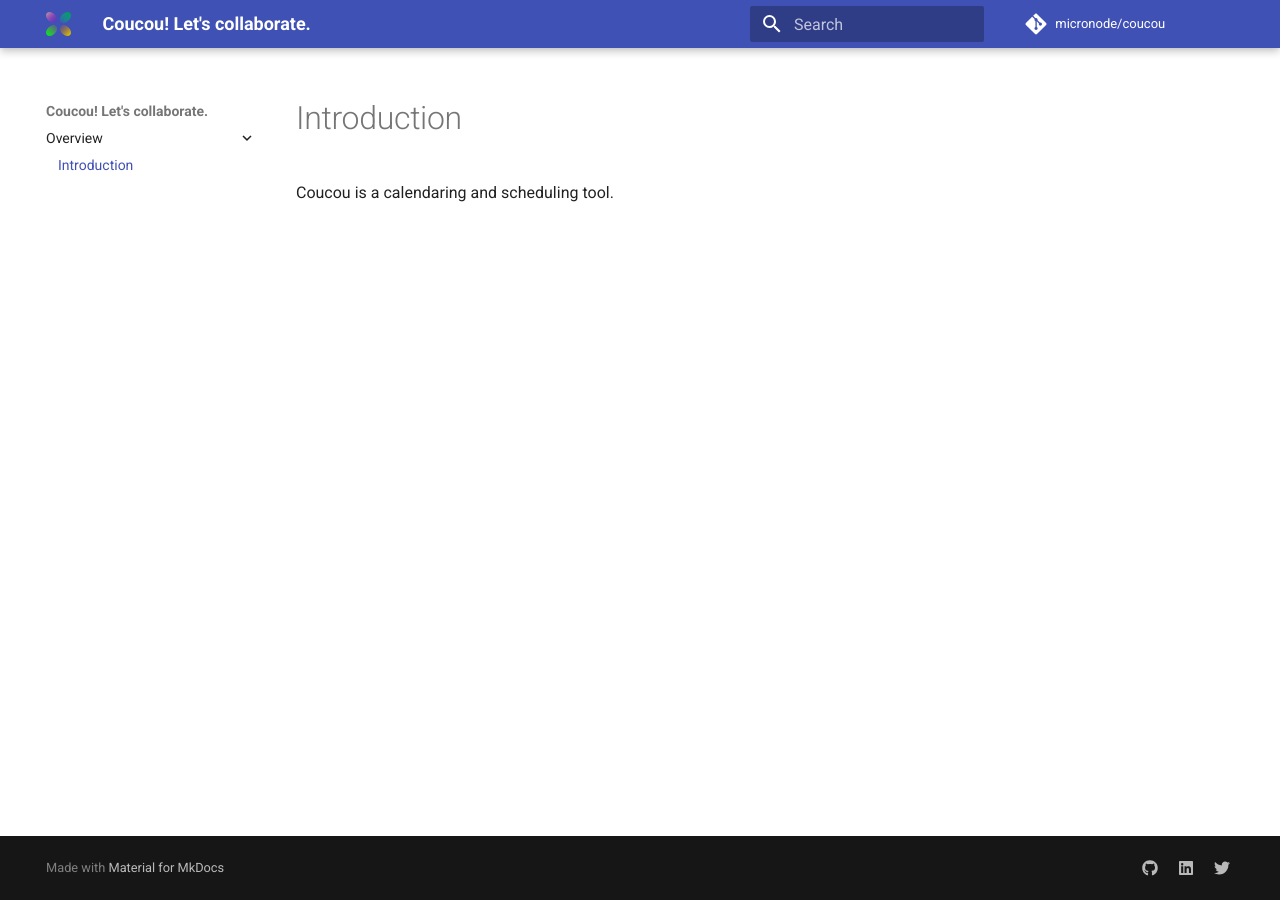
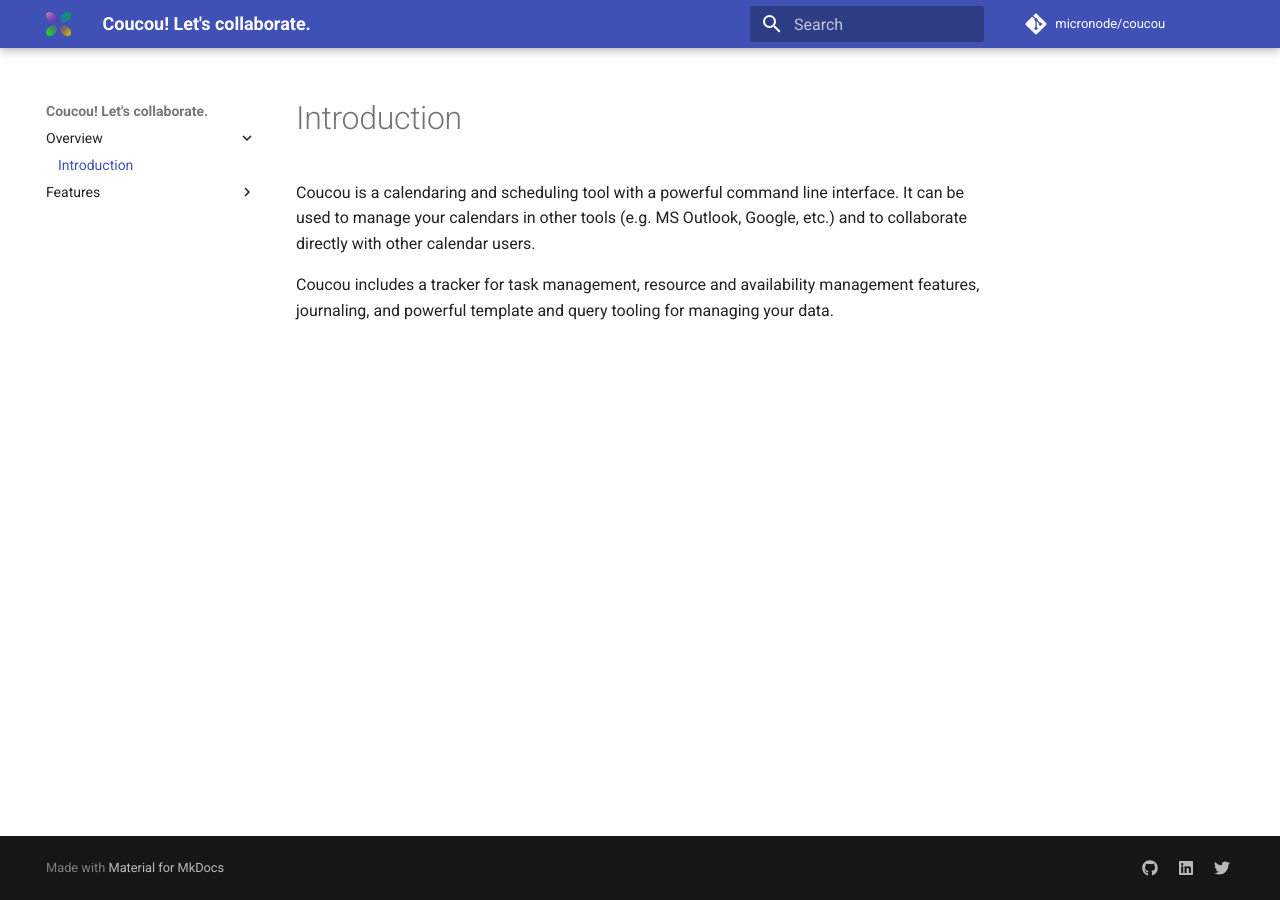
Before and after one commit to coucouland/coucou-user-guide, an MkDocs documentation site: the page built from docs/index.md, in a window 1280 px wide. Built offline with MkDocs 1.6.1 and Material for MkDocs 9.7.7, drawn with Linux system fonts in a browser that asks for light colours; comment, search, counter and statistics services are not loaded.

Commit message:
Added site skeleton

```diff
--- a/docs/index.md
+++ b/docs/index.md
@@ -1,3 +1,8 @@
 # Introduction
 
-Coucou is a calendaring and scheduling tool.
+Coucou is a calendaring and scheduling tool with a powerful command line interface. It can be used
+to manage your calendars in other tools (e.g. MS Outlook, Google, etc.) and to collaborate directly
+with other calendar users.
+
+Coucou includes a tracker for task management, resource and availability management features,
+journaling, and powerful template and query tooling for managing your data.
--- a/mkdocs.yml
+++ b/mkdocs.yml
@@ -17,3 +17,9 @@
 nav:
   - Overview:
     - Introduction: index.md
+  - Features:
+      - Scheduling: schedule.md
+      - Tracker: tracker.md
+      - Availability: availability.md
+      - Journaling: journal.md
+      - Entity Management: entity.md
```
Also changed, not shown: docs/availability.md (added, +1 -0 lines), docs/entity.md (added, +1 -0 lines), docs/journal.md (added, +1 -0 lines), docs/schedule.md (added, +1 -0 lines), docs/tracker.md (added, +1 -0 lines).
